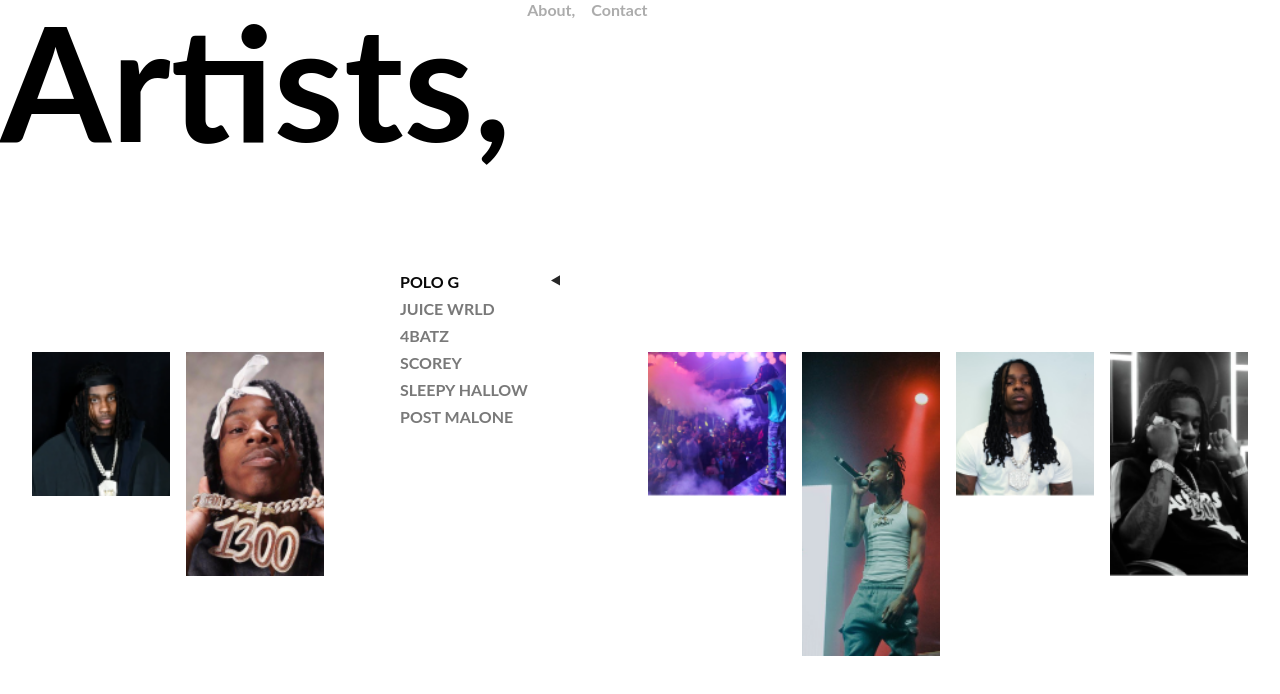
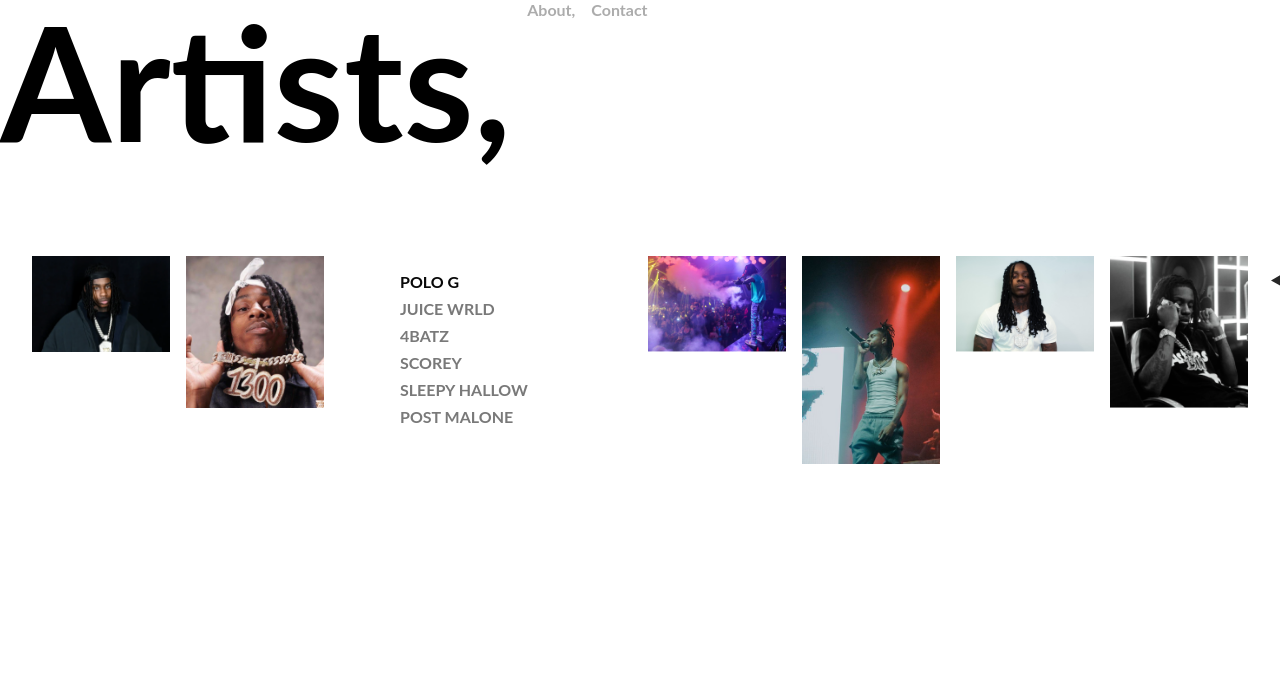
Before and after one commit to R-Collado/arise-react, a React (Vite) app: page / in a window 1280 px wide. Shown: the top 694 px of the page. Built offline with nearby package versions, Linux system fonts and the light colour scheme.

Commit message:
make images move when you hover them

```diff
--- a/src/App.tsx
+++ b/src/App.tsx
@@ -8,8 +8,8 @@
 		<>
 			<PrimaryNavigation />
 			<div className="artists-container">
+				<ArtistList />
 				<ArtistImages />
-				<ArtistList />
 			</div>
 		</>
 	);
--- a/src/components/ArtistButton.tsx
+++ b/src/components/ArtistButton.tsx
@@ -12,7 +12,6 @@
 	});
 
 	e.target.parentElement.classList.add('active');
-	console.log(e.target.textContent);
 
 	gsap.to(activeArrow, {
 		top: e.target.offsetTop,
--- /dev/null
+++ b/src/components/ArtistImage.tsx
@@ -0,0 +1,60 @@
+import { useState } from 'react';
+import gsap from 'gsap';
+
+export const ArtistImage = ({ image, imageType }) => {
+	const [isFollowingMouse, setIsFollowingMouse] = useState(false);
+
+	const toggleFollowMouse = (e: any) => {
+		setIsFollowingMouse(!isFollowingMouse);
+
+		console.log('in');
+
+		const image = e.target;
+		gsap.to(image, {
+			scale: 1.25,
+			duration: 0.15,
+		});
+	};
+
+	const followMouse = (e: any) => {
+		if (!isFollowingMouse) return;
+		const image = e.target;
+		const parentDiv = image.parentElement;
+
+		console.log('moving');
+		// get where the container is on the page
+		const boundingRect = parentDiv.getBoundingClientRect();
+
+		// get the x and y position of the mouse relative to the container
+		const relX = e.pageX - boundingRect.left;
+		const relY = e.pageY - boundingRect.top;
+
+		// calculate the x and y position of the image based on the mouse position (divided by 8 for a smaller movement)
+		const x = (relX - parentDiv.offsetWidth / 2) / 8;
+		const y = (relY - parentDiv.offsetHeight / 2) / 8;
+
+		gsap.to(image, {
+			x: x,
+			y: y,
+			duration: 0.1,
+		});
+	};
+
+	const mouseLeave = (e: any) => {
+		setIsFollowingMouse(false);
+
+		const image = e.target;
+
+		gsap.to(image, {
+			x: 0,
+			y: 0,
+			scale: 1,
+			duration: 0.5,
+		});
+	};
+	return (
+		<div className={`image image-${imageType}`}>
+			<img src={image} alt="" onMouseEnter={toggleFollowMouse} onMouseMove={followMouse} onMouseLeave={mouseLeave} />
+		</div>
+	);
+};
--- a/src/components/ArtistImages.tsx
+++ b/src/components/ArtistImages.tsx
@@ -4,16 +4,17 @@
 import polog4 from '../assets/artist-images/polo-g/image-4.png';
 import polog5 from '../assets/artist-images/polo-g/image-5.png';
 import polog6 from '../assets/artist-images/polo-g/image-6.png';
+import { ArtistImage } from './ArtistImage';
 
 export const ArtistImages = () => {
 	return (
 		<section className="artist-images">
-			<img className="image image-landscape" src={polog1} />
-			<img className="image image-square" src={polog2} />
-			<img className="image image-landscape" src={polog3} />
-			<img className="image image-portrait" src={polog4} />
-			<img className="image image-landscape" src={polog5} />
-			<img className="image image-square" src={polog6} />
+			<ArtistImage image={polog1} imageType={'landscape'} />
+			<ArtistImage image={polog2} imageType={'square'} />
+			<ArtistImage image={polog3} imageType={'landscape'} />
+			<ArtistImage image={polog4} imageType={'portrait'} />
+			<ArtistImage image={polog5} imageType={'landscape'} />
+			<ArtistImage image={polog6} imageType={'square'} />
 		</section>
 	);
 };
--- a/src/components/ArtistList.tsx
+++ b/src/components/ArtistList.tsx
@@ -21,13 +21,11 @@
 				<div className="active-arrow">
 					<ActiveArrow />
 				</div>
-				<ul className="artist-list">
-					{artistNames.map((artistName: string, idx: number) => (
-						<li key={artistName} className={idx === 0 ? 'active' : ''}>
-							<ArtistButton artistName={artistName} />
-						</li>
-					))}
-				</ul>
+				{artistNames.map((artistName: string, idx: number) => (
+					<li key={artistName} className={idx === 0 ? 'active' : ''}>
+						<ArtistButton artistName={artistName} />
+					</li>
+				))}
 			</ul>
 		</section>
 	);
--- a/src/scss/_ArtistImages.scss
+++ b/src/scss/_ArtistImages.scss
@@ -2,13 +2,22 @@
     display: grid;
     gap: 1rem;
     grid-template-columns: repeat(16, 1fr);
-    grid-template-rows: repeat(4, 4rem);
-    margin-top: 12rem;
+    grid-template-rows: repeat(4, 2.5rem);
+    margin-top: 6rem;
 
     .image {
       height: 100%;
-      object-fit: cover;
+      overflow: hidden;
+      position: relative;
       width: 100%;
+
+      img {
+        height: 100%;
+        object-fit: cover;
+        object-position: center;
+        -webkit-user-drag: none;
+        width: 100%;
+      }
 
       &.image-landscape {
         grid-row: 1 / 3;
--- a/src/scss/_ArtistList.scss
+++ b/src/scss/_ArtistList.scss
@@ -9,10 +9,12 @@
     width: 100%;
   }
 
+
   .artist-list {
     grid-column: 6 / 8;
     list-style: none;
-    position: relative;
+    // position: absolute;
+    z-index: 10;
 
     .active-arrow {
       position: absolute;
@@ -26,6 +28,7 @@
 
     li {
       color: #797979;
+      z-index: 10;
 
       button {
         background: transparent;
@@ -33,6 +36,7 @@
         color: inherit;
         cursor: pointer;
         font-weight: bold;
+        min-width: max-content;
         text-transform: uppercase;
         transition: color 0.25s ease-in-out;
       }
```
